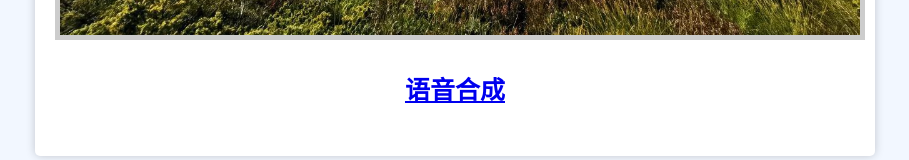
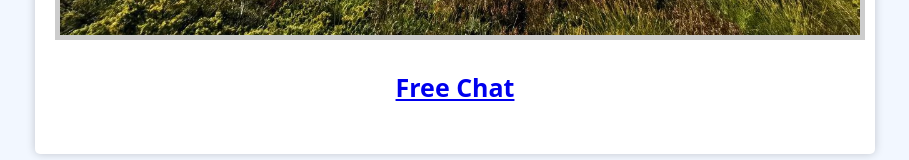
Before and after one commit to laguaer/notice2, a plain HTML site: page index.html in a window 1280 px wide. Shown: the part 1684-1844 px from the top of the page, without its empty margins (185-1094 px from the left). Drawn offline with Linux system fonts and the light colour scheme.

Commit message:
Update index.html

```diff
--- a/index.html
+++ b/index.html
@@ -67,7 +67,7 @@
       使用期间务必遵守法律法规！！！使用期间务必遵守法律法规！！！
     </p>
     <a href="img/6688.jpg"><img src="img/6688.jpg" alt="风景画"></a>
-    <h1><a href="https://laguaer.github.io/freechat">语音合成</a></h1>
+    <h1><a href="https://laguaer.github.io/freechat">Free Chat</a></h1>
   </div>
 </body>
 </html>
```
